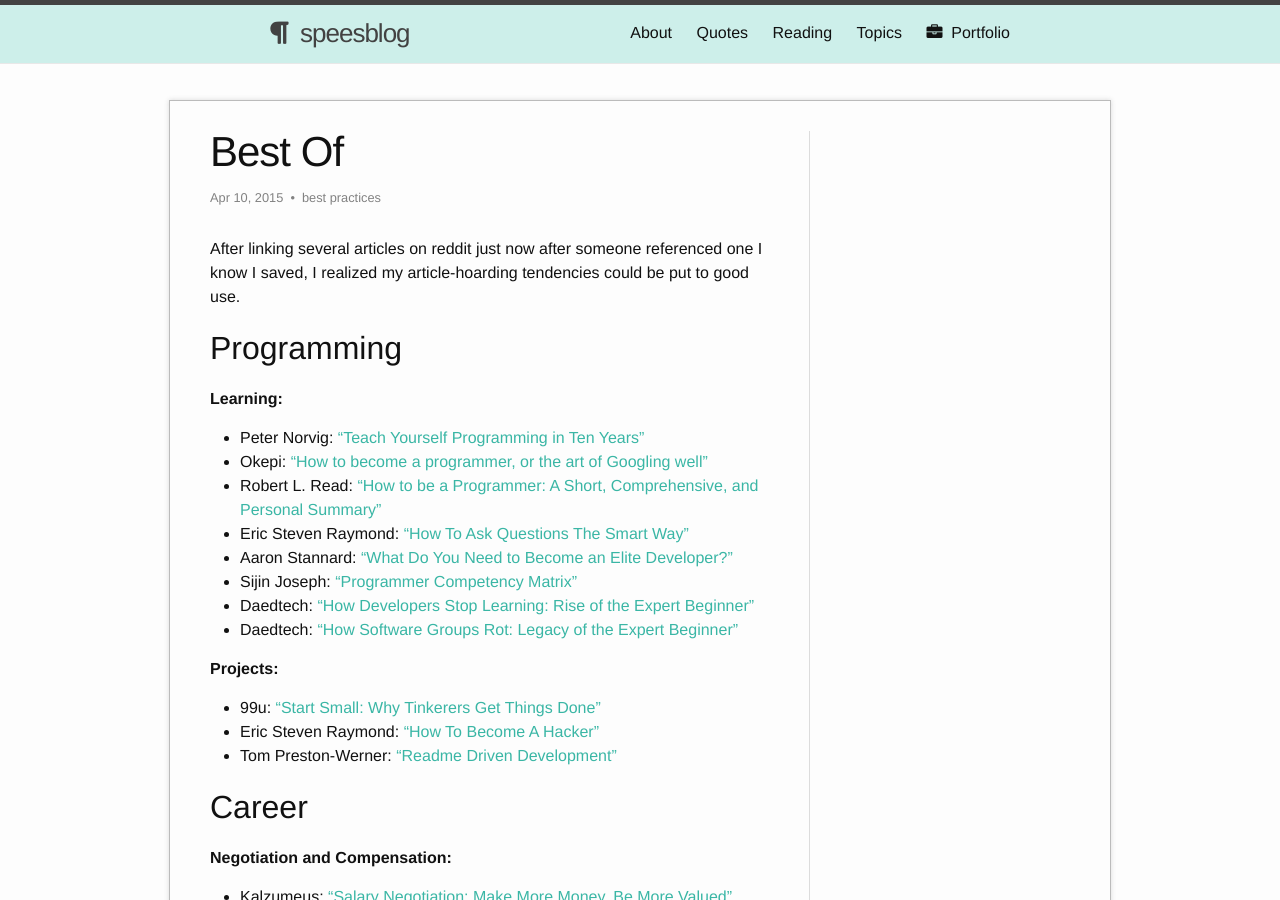
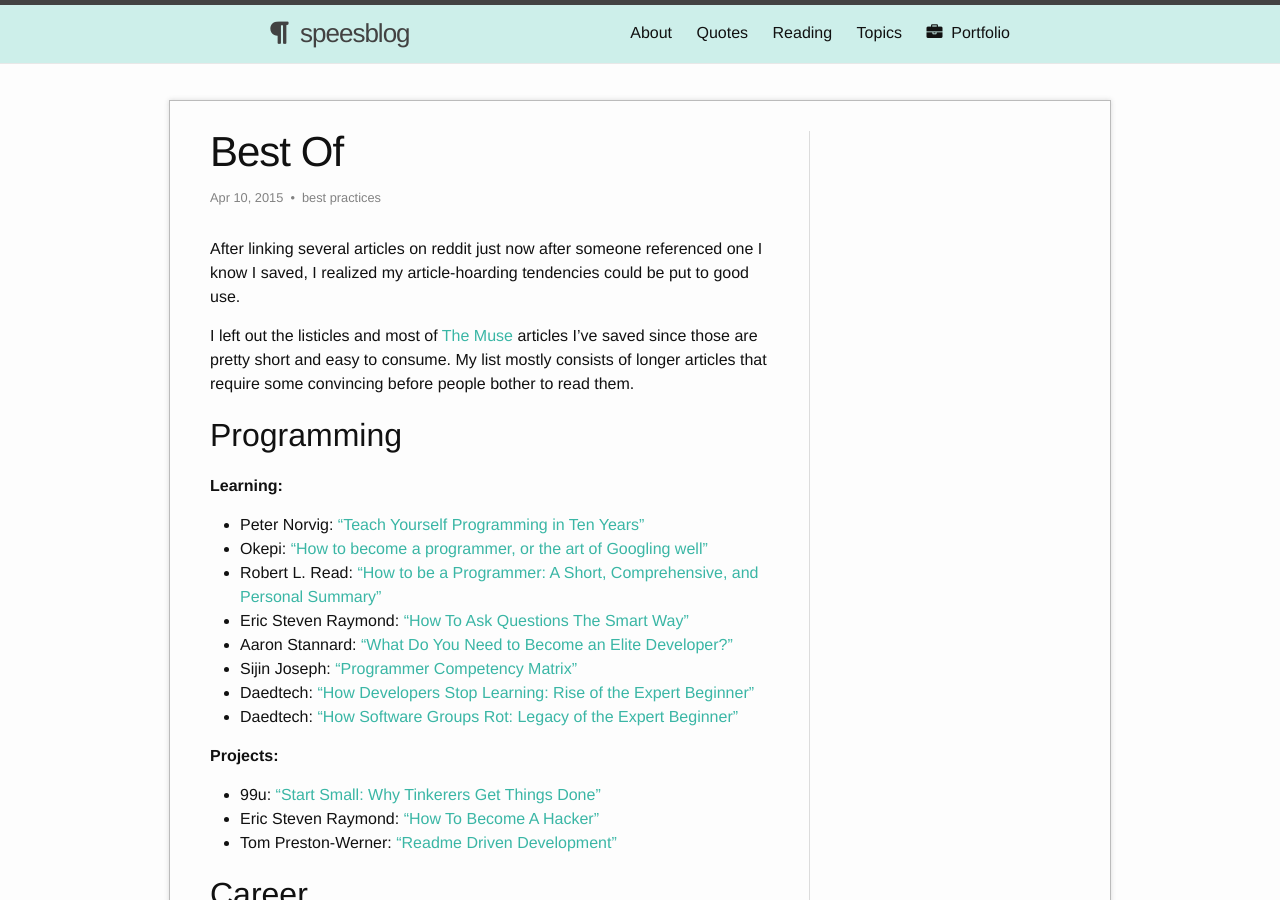
Before and after one commit to shelbyspees/speesblog, a Jekyll site: the page built from _posts/2015-04-10-best-of.md, in a window 1280 px wide and 900 px high. Built offline with Jekyll 4.4.1, drawn with Linux system fonts in a browser that asks for light colours; nearby versions of some CDN libraries.

Commit message:
Fix link; add intro text.

```diff
--- a/_posts/2015-04-10-best-of.md
+++ b/_posts/2015-04-10-best-of.md
@@ -5,6 +5,8 @@ category: best_practices
 ---
 
 After linking several articles on reddit just now after someone referenced one I know I saved, I realized my article-hoarding tendencies could be put to good use.
+
+I left out the listicles and most of [The Muse](https://www.themuse.com/advice/) articles I've saved since those are pretty short and easy to consume. My list mostly consists of longer articles that require some convincing before people bother to read them.
 
 ##Programming
 
```
Also changed, not shown: reading.md (+1 -1 lines).
